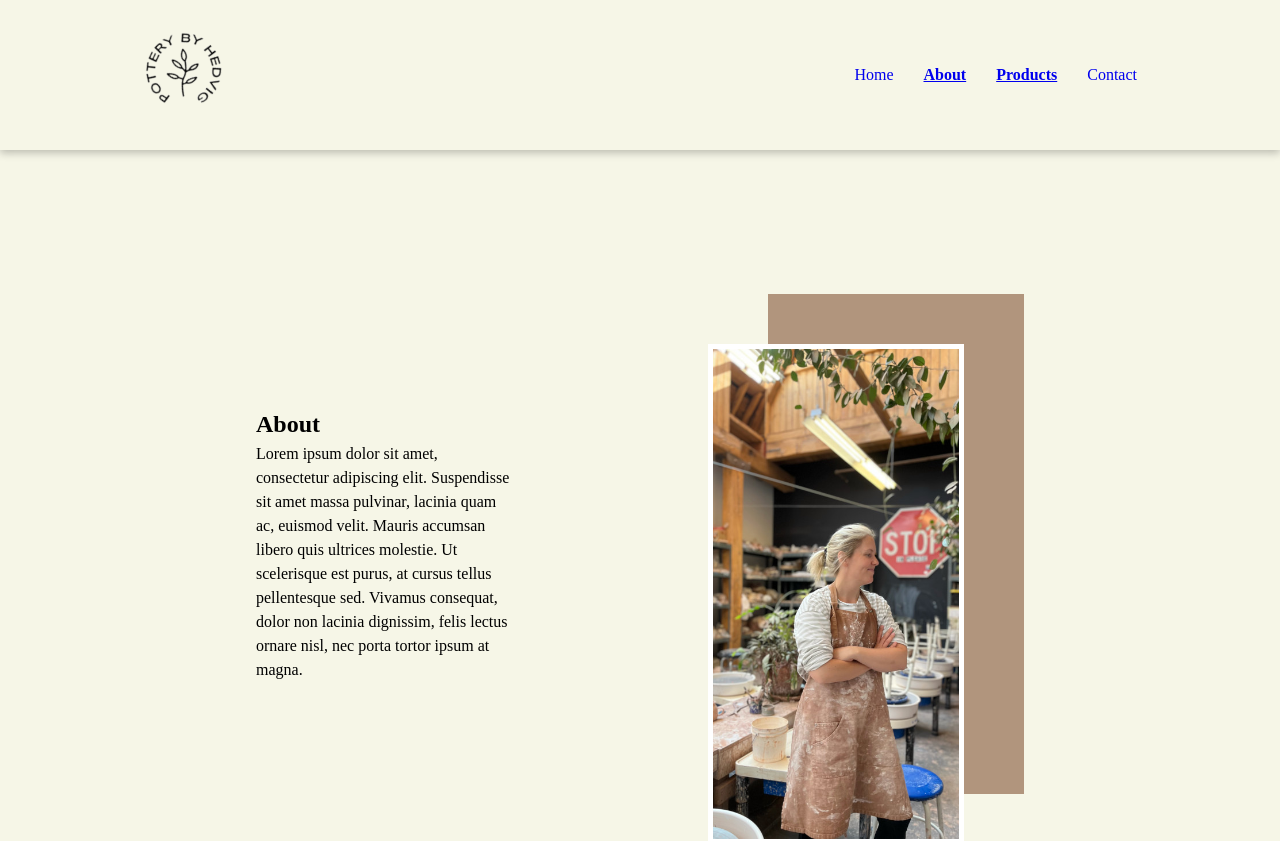
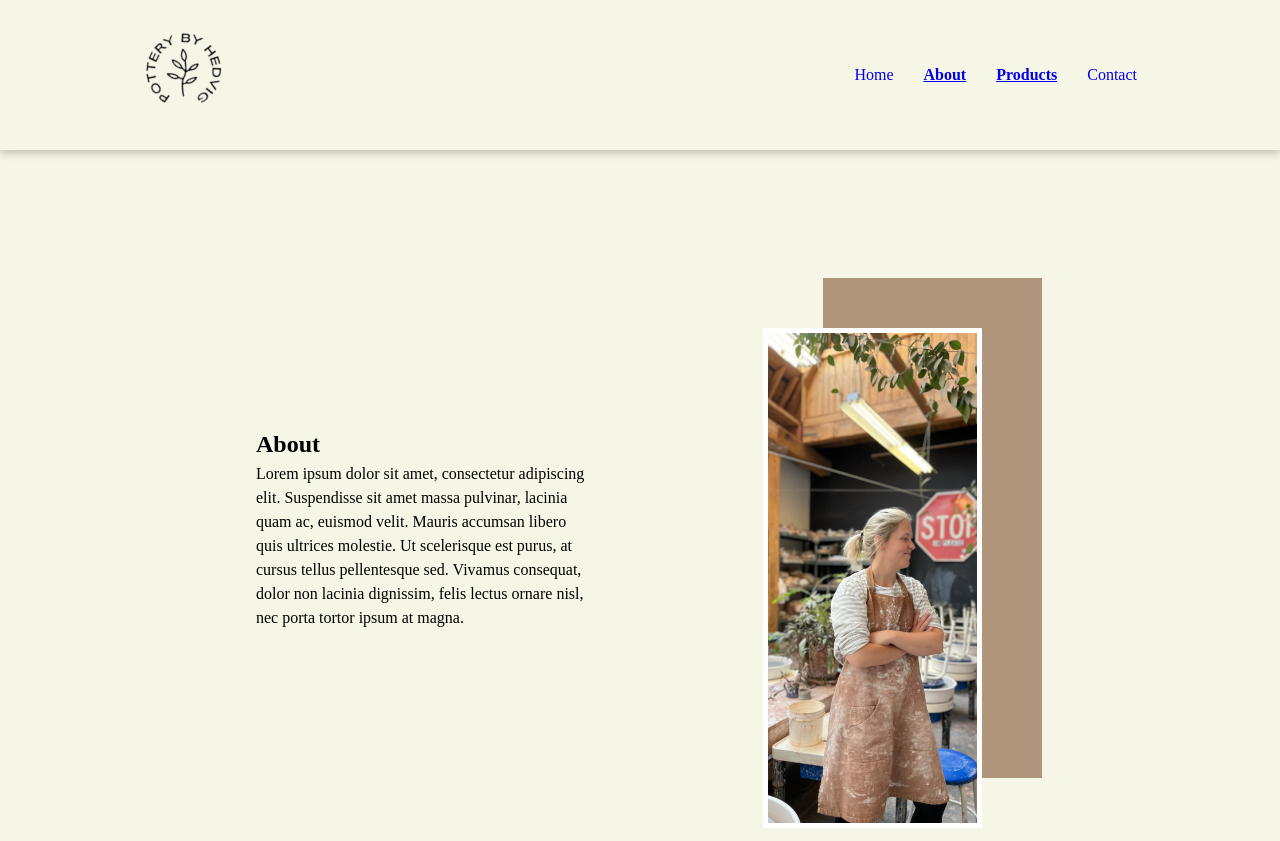
Before and after one commit to agadman/pottery-by-hedvig, a React (Create React App) app: page /about in a window 1280 px wide. Shown: the top 841 px of the page. Built offline with nearby package versions, Linux system fonts and the light colour scheme.

Commit message:
responsive styling about

```diff
--- a/src/components/About.js
+++ b/src/components/About.js
@@ -23,6 +23,18 @@ export const About = () => {
   )
 }
 
+const AboutContainer = styled.div`
+margin: 8rem 0;
+display: flex;
+flex-direction: column;
+justify-content: center;
+align-items: center;
+
+@media screen and (min-width: 1024px) {
+    flex-direction: row-reverse;
+  }
+`
+
 const RightSide = styled.div`
 @media screen and (min-width: 768px) {
   width: 50%;
@@ -30,28 +42,33 @@ const RightSide = styled.div`
   justify-content: center;
   align-items: center;
   }
+  @media screen and (min-width: 1024px) {
+    width: 100%;
+
+  }
 `
 const LeftSide = styled.div`
 @media screen and (min-width: 768px) {
-  width: 50%;
+  width: 100%;
   padding: 8rem;
   }
-`
-const AboutContainer = styled.div`
-margin: 8rem 0;
-display: flex;
-flex-direction: column;
-justify-content: center;
-align-items: center;
-
-@media screen and (min-width: 768px) {
-    flex-direction: row-reverse;
+@media screen and (min-width: 1024px) {
+  width: 100%;
+  padding: 8rem;
   }
 `
 const ImageContainer = styled.div`
   background-color: none;
 
-@media screen and (min-width: 768px) {
+  @media screen and (min-width: 768px) {
+  display: block;
+  background-color: rgba(132, 85, 55, 0.6);
+  width: 100%;
+  height: 500px;
+  position: relative;
+  }
+
+@media screen and (min-width: 1024px) {
   display: block;
   background-color: rgba(132, 85, 55, 0.6);
   width: 50%;
@@ -69,4 +86,13 @@ const HeadShotImage = styled.img`
   top: 50px;
   left: -60px;
   }
+@media screen and (min-width: 1024px) {
+  border: 5px solid #fff;
+  height: 500px;
+  width: 500px;
+  object-fit: cover;
+  position: absolute;
+  top: 50px;
+  left: -60px;
+  }
 `
```
